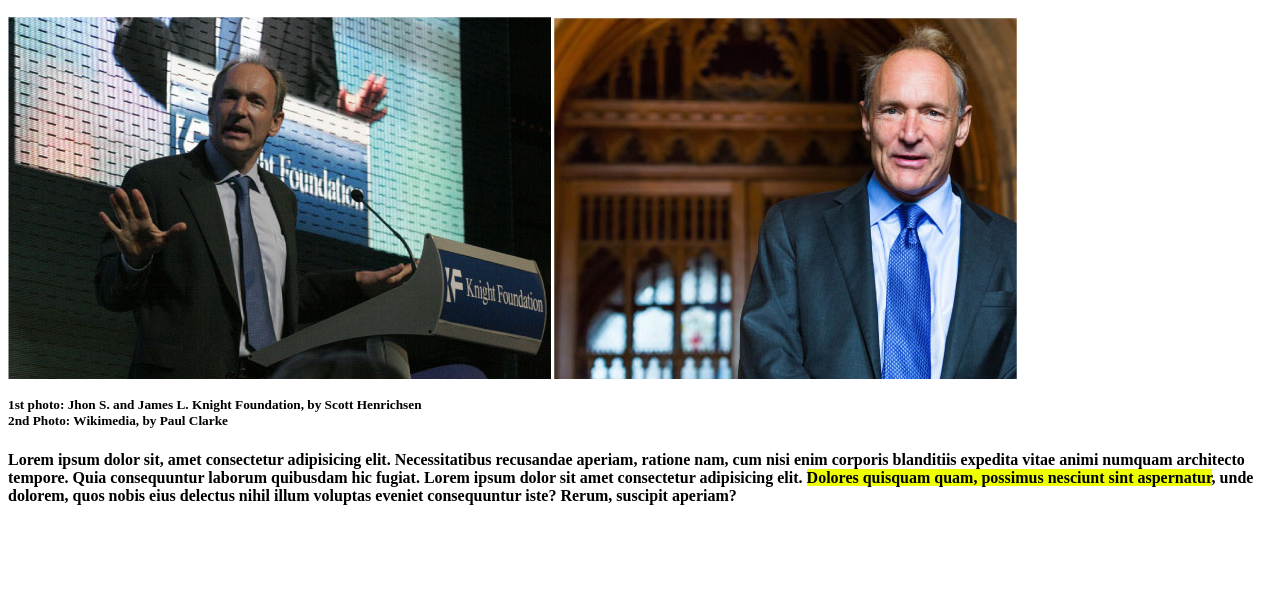
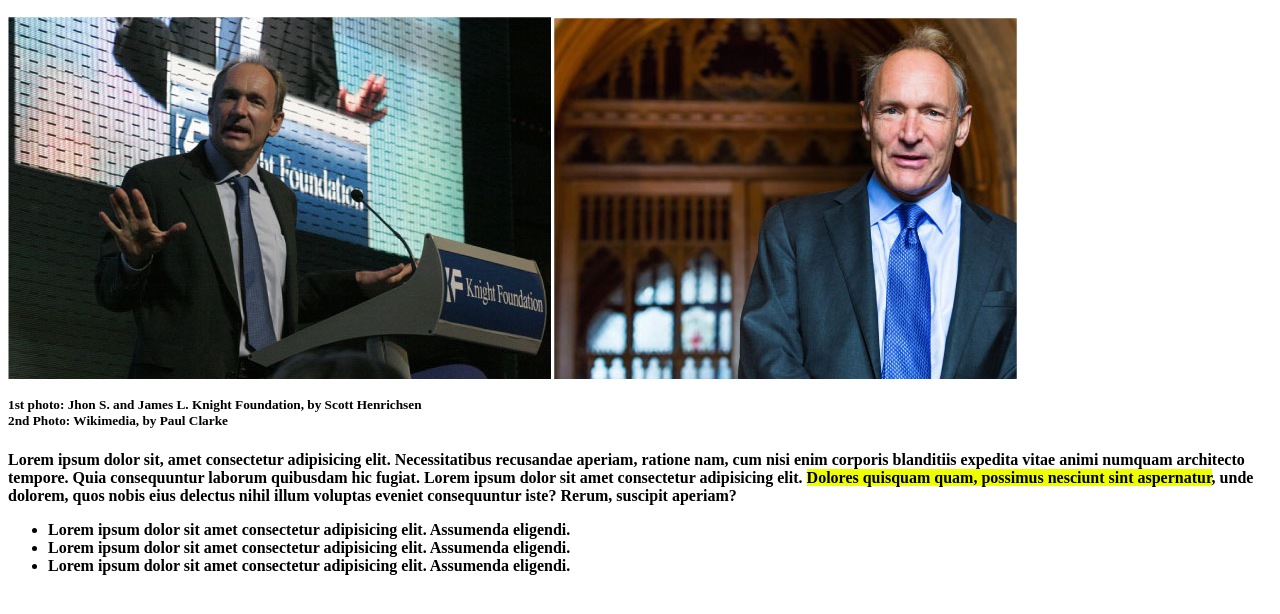
Before and after one commit to MatteoGiunta97/html-css-booleaner, a plain HTML site: page index.html in a window 1280 px wide. Shown: the part 146-760 px from the top of the page. Drawn offline with Linux system fonts and the light colour scheme.

Commit message:
feat: add list

```diff
--- a/index.html
+++ b/index.html
@@ -26,7 +26,15 @@
         </section>
         <!-- primo paragrafo -->
         <section>
-            <p id="font-wg">Lorem ipsum dolor sit, amet consectetur adipisicing elit. Necessitatibus recusandae aperiam, ratione nam, cum nisi enim corporis blanditiis expedita vitae animi numquam architecto tempore. Quia consequuntur laborum quibusdam hic fugiat. Lorem ipsum dolor sit amet consectetur adipisicing elit. <span id="text-bg">Dolores quisquam quam, possimus nesciunt sint aspernatur</span>, unde dolorem, quos nobis eius delectus nihil illum voluptas eveniet consequuntur iste? Rerum, suscipit aperiam?</p>
+            <p class="font-wg">Lorem ipsum dolor sit, amet consectetur adipisicing elit. Necessitatibus recusandae aperiam, ratione nam, cum nisi enim corporis blanditiis expedita vitae animi numquam architecto tempore. Quia consequuntur laborum quibusdam hic fugiat. Lorem ipsum dolor sit amet consectetur adipisicing elit. <span id="text-bg">Dolores quisquam quam, possimus nesciunt sint aspernatur</span>, unde dolorem, quos nobis eius delectus nihil illum voluptas eveniet consequuntur iste? Rerum, suscipit aperiam?</p>
+        </section>
+        <!-- lista -->
+        <section>
+            <ul>
+                <li class="font-wg">Lorem ipsum dolor sit amet consectetur adipisicing elit. Assumenda eligendi.</li>
+                <li class="font-wg">Lorem ipsum dolor sit amet consectetur adipisicing elit. Assumenda eligendi.</li>
+                <li class="font-wg">Lorem ipsum dolor sit amet consectetur adipisicing elit. Assumenda eligendi.</li>
+            </ul>
         </section>
       </main>
 
--- a/style.css
+++ b/style.css
@@ -17,7 +17,7 @@ h1{
     color: #808080;
 }
 
-#font-wg{
+.font-wg{
     font-weight:bold;
 }
 
```
